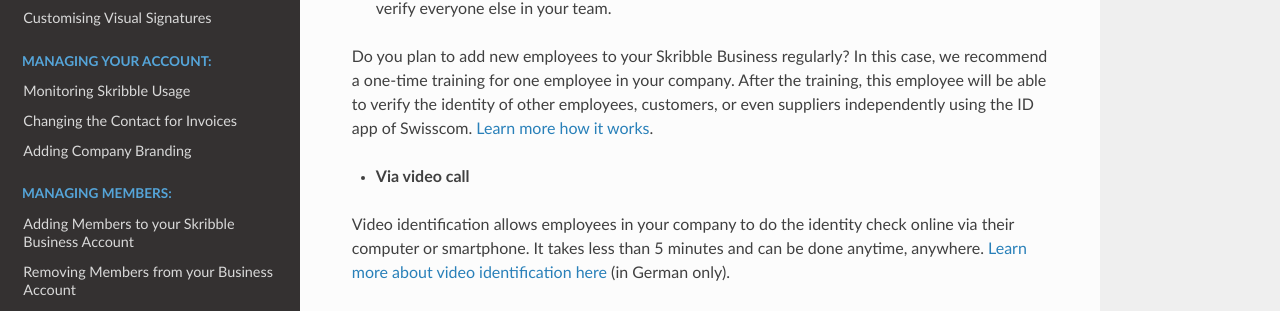
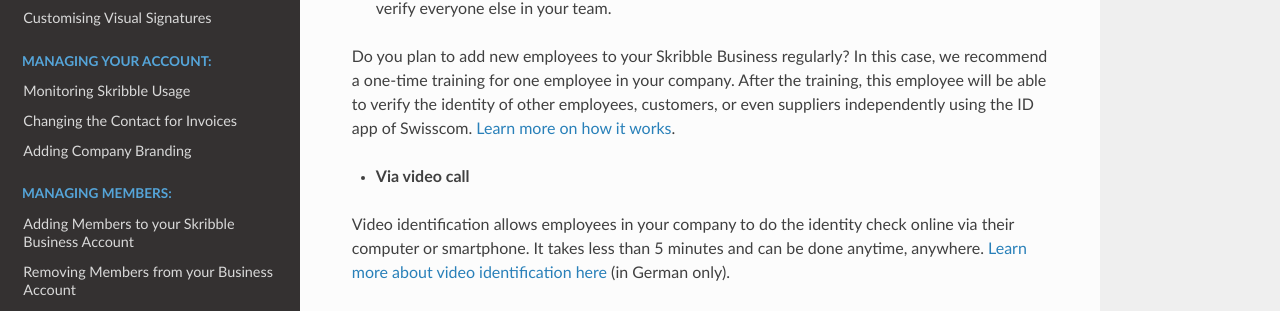
Before and after one commit to matthieu-bt/business-guide, a Sphinx documentation site: the page built from source/quickstart/onboard.rst, in a window 1280 px wide and 900 px high, scrolled down 1163 px. Shown: the part 301-612 px from the top of the window. Built offline with Sphinx 7.4.7 and the Read the Docs theme 2.0.0, drawn with Linux system fonts in a browser that asks for light colours.

```diff
--- a/source/quickstart/onboard.rst
+++ b/source/quickstart/onboard.rst
@@ -63,9 +63,9 @@ Two options are available:
 
 - To verify a stable team, our staff can come to your office and verify one person who can then verify everyone else in your team.
 
-Do you plan to add new employees to your Skribble Business regularly? In this case, we recommend a one-time training for one employee in your company. After the training, this employee will be able to verify the identity of other employees, customers, or even suppliers independently using the ID app of Swisscom. `Learn more how it works`_.
+Do you plan to add new employees to your Skribble Business regularly? In this case, we recommend a one-time training for one employee in your company. After the training, this employee will be able to verify the identity of other employees, customers, or even suppliers independently using the ID app of Swisscom. `Learn more on how it works`_.
 
- .. _Learn more how it works: https://www.skribble.com/identification/
+ .. _Learn more on how it works: https://www.skribble.com/identification/
 
 - **Via video call**
 
```
